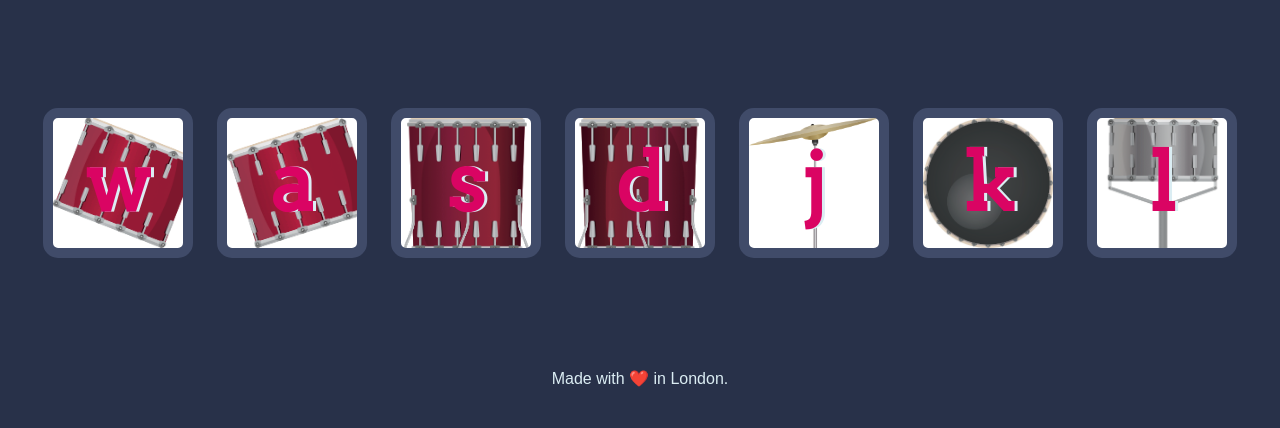
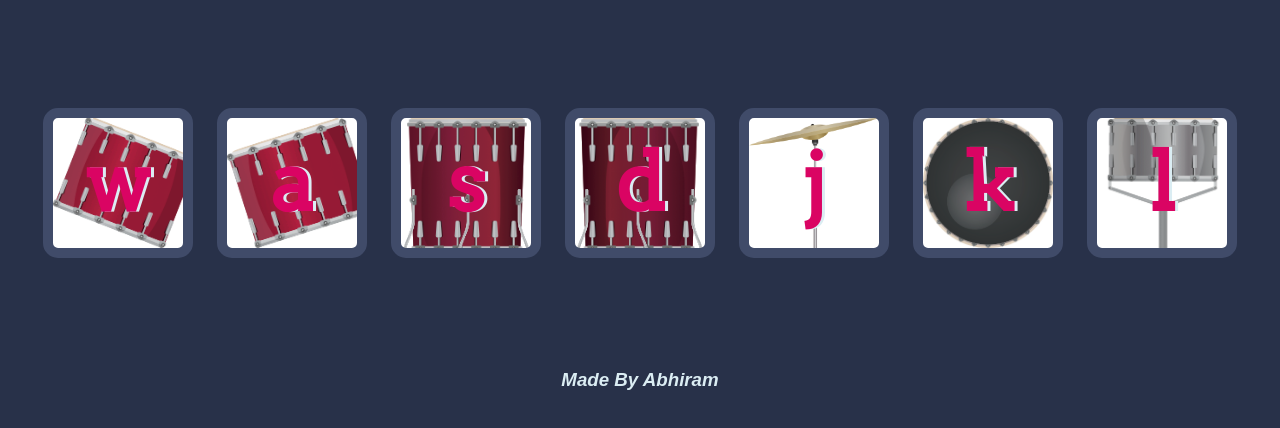
Before and after one commit to bluewhiteffffff/drum_kit_cwrk, a plain HTML site: page index.html in a window 1280 px wide. Shown: the part 156-584 px from the top of the page. Drawn offline with Linux system fonts and the light colour scheme.

Commit message:
modified footer

```diff
--- a/index.html
+++ b/index.html
@@ -23,7 +23,7 @@
 
 
   <footer>
-    Made with ❤️ in London.
+    <h3><i>Made  By  Abhiram</i></h3>
   </footer>
   <script src="index.js"></script>
 </body>
```
